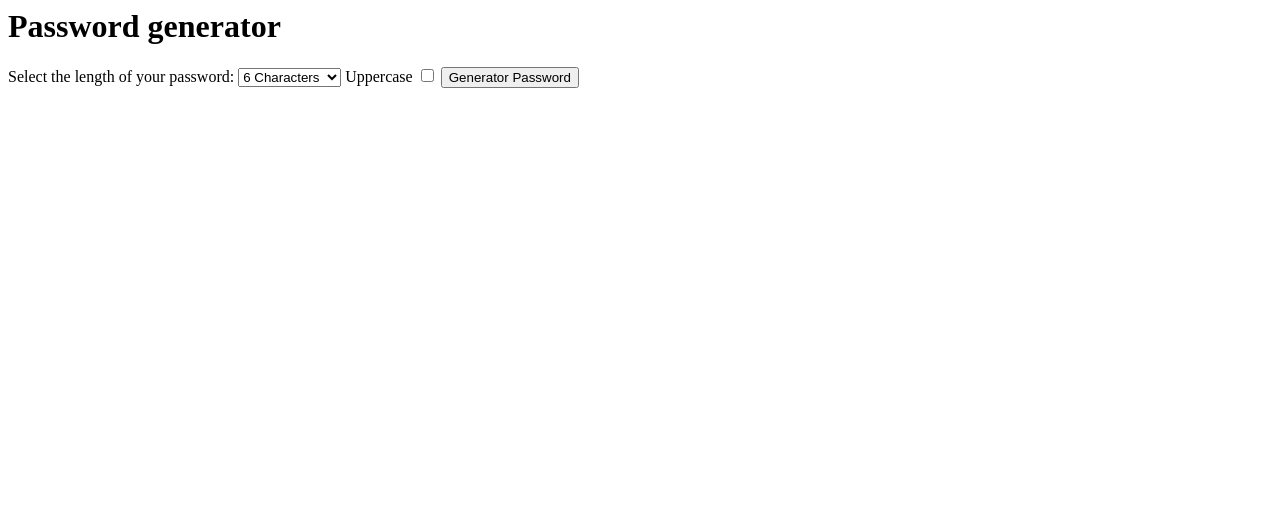
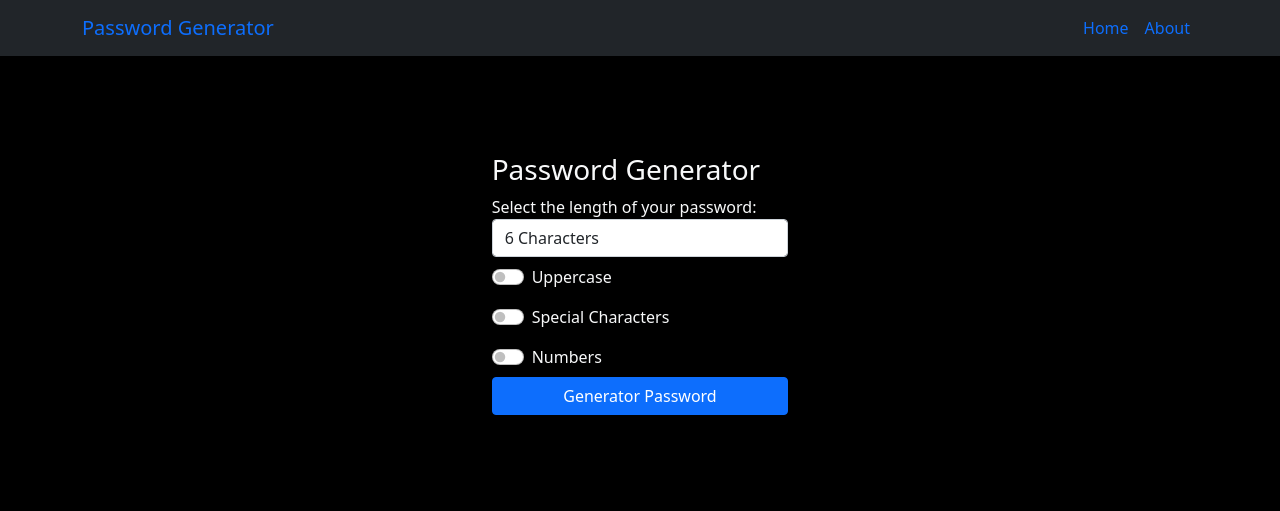
Before and after one commit to martinxaviernievas/Pass_Generator, a Django app: page / in a window 1280 px wide. Shown: the top 511 px of the page. Run offline with Django 5.2, Linux system fonts and the light colour scheme.

Commit message:
Finalizado

```diff
--- a/django_password_generator/urls.py
+++ b/django_password_generator/urls.py
@@ -21,7 +21,7 @@ from generator import views
 
 urlpatterns = [
     # path('admin/', admin.site.urls),
-    path('about', views.about),
+    path('about/', views.about ),
     path('', views.home ),
     path('password', views.password),
 ]
--- a/generator/templates/generator/home.html
+++ b/generator/templates/generator/home.html
@@ -1,9 +1,20 @@
-<form action='password'>
+{% extends 'generator/layout.html' %}
 
-    <h1>Password generator</h1>
+{% block content %}
+
+
+<div class="col-md-4 offset-md-4">
+    <form action='password' class="card card-body p-5"
+
+    style="background-color: black;"
+    >
+
+        <style></style>
+
+        <h3>Password Generator</h3>
 
         <label for="length"> Select the length of your password:</label>
-    <select name="length" id="length">
+        <select name="length" id="length" class="form-control">
             <option value="6">6 Characters</option>
             <option value="7">7 characters</option>
             <option value="8">8 characters</option>
@@ -16,10 +27,25 @@
             <option value="15">15 characters</option>
         </select>
 
-    <label for="uppercase">Uppercase</label>
-    <input type="checkbox" name="uppercase" id="uppercase" >
+        <div class="form-check form-switch my-2">
+            <label for="uppercase" class="form-check-label" >Uppercase</label>
+            <input type="checkbox" name="uppercase" id="uppercase" class="form-check-input"/>
+        </div>
 
-    <button>Generator Password</button>
+        <div class="form-check form-switch my-2">
+            <label for="special" class="form-check-label" >Special Characters</label>
+            <input type="checkbox" name="special" id="special" class="form-check-input"/>
+        </div>
+
+        <div class="form-check form-switch my-2">
+            <label for="numbers" class="form-check-label" >Numbers</label>
+            <input type="checkbox" name="numbers" id="numbers" class="form-check-input"/>
+        </div>
+
+        <button class="btn btn-primary">Generator Password</button>
 
 
     </form>
+</div>
+
+{%endblock %}
--- /dev/null
+++ b/generator/templates/generator/layout.html
@@ -0,0 +1,25 @@
+<!DOCTYPE html>
+<html lang="en">
+<head>
+    <meta charset="UTF-8">
+    <meta name="viewport" content="width=device-width, initial-scale=1.0">
+    <title>Password Generator</title>
+    <link
+    href="https://cdn.jsdelivr.net/npm/bootstrap@5.1.3/dist/css/bootstrap.min.css"
+    rel="stylesheet"
+    integrity="sha384-1BmE4kWBq78iYhFldvKuhfTAU6auU8tT94WrHftjDbrCEXSU1oBoqyl2QvZ6jIW3"
+    crossorigin="anonymous"
+  />
+</head>
+<body style="background-color: black;">
+
+  {% include 'generator/partials/_navbar.html' %}
+
+   <div class="conteiner p-5 text-light">
+
+        {% block content %} {% endblock %}
+
+   </div>
+
+</body>
+</html>
--- /dev/null
+++ b/generator/templates/generator/partials/_navbar.html
@@ -0,0 +1,18 @@
+<nav class="navbar navbar-expand-lg bg-dark">
+    <div class="container">
+      <a class="navbar-brand" href="/">Password Generator</a>
+      <button class="navbar-toggler" type="button" data-bs-toggle="collapse" data-bs-target="#navbarNav" aria-controls="navbarNav" aria-expanded="false" aria-label="Toggle navigation">
+        <span class="navbar-toggler-icon"></span>
+      </button>
+      <div class="collapse navbar-collapse" id="navbarNav">
+        <ul class="navbar-nav ms-auto">
+          <li class="nav-item">
+            <a class="nav-link active" aria-current="page" href="/">Home</a>
+          </li>
+          <li class="nav-item">
+            <a class="nav-link" href="/about/">About</a>
+          </li>
+        </ul>
+      </div>
+    </div>
+  </nav>
--- a/generator/views.py
+++ b/generator/views.py
@@ -1,5 +1,6 @@
+import random
 from django.shortcuts import render
-#from django.http import HttpResponse
+
 
 
 
@@ -11,4 +12,21 @@ def home(request):
     return render(request, 'generator/home.html')
 
 def password(request):
-    return render (request, 'generator/password.html')
+
+    characters = list('abcdefghijklmnopqrstuvwxyz')
+    generated_password = ''
+
+    length = int(request.GET.get('length'))
+
+    if request.GET.get('uppercase'):
+        characters.extend(list('ABCDEFGHIJKLMNOPQRSTUVWXYZ'))
+    if request.GET.get('special'):
+        characters.extend(list('!@#$%-+}&*()_'))
+    if request.GET.get('numbers'):
+        characters.extend(list('0123456789'))
+
+    for x in range(length):
+        generated_password += random.choice(characters)
+
+
+    return render (request, 'generator/password.html', {'password': generated_password})
```
Also changed, not shown: generator/templates/generator/about.html (+26 -27 lines), generator/templates/generator/password.html (+13 -1 lines). Lines whose indentation alone changed are shown as unchanged.
